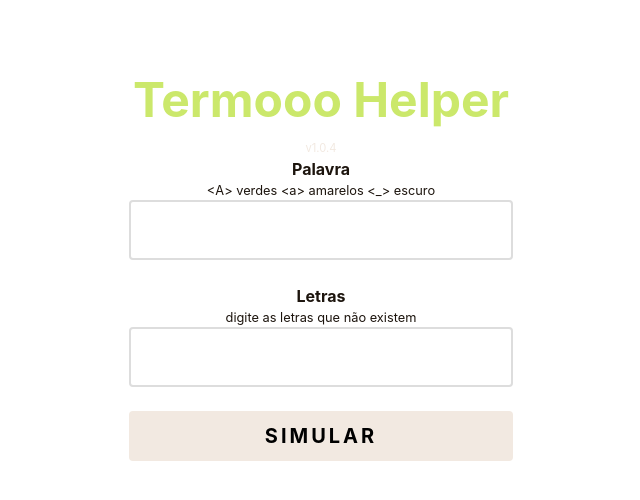
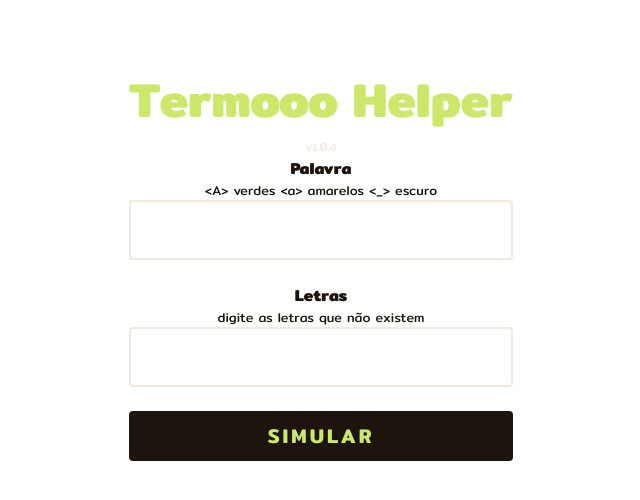
Before and after one commit to plowzzer/termooo-helper, a Next.js app: page / in a window 1280 px wide. Shown: the top 500 px of the page, without its empty margins (319-959 px from the left). Built offline with nearby package versions, Linux system fonts and the light colour scheme.

Commit message:
mitr font

```diff
--- /dev/null
+++ b/pages/_document.tsx
@@ -0,0 +1,22 @@
+import Document, { Html, Head, Main, NextScript } from 'next/document'
+
+class MyDocument extends Document {
+  render() {
+    return (
+      <Html>
+        <Head>
+          <link
+            href="https://fonts.googleapis.com/css2?family=Mitr:wght@300;400;500;600;700&display=swap"
+            rel="stylesheet"
+          />
+        </Head>
+        <body>
+          <Main />
+          <NextScript />
+        </body>
+      </Html>
+    )
+  }
+}
+
+export default MyDocument
--- a/styles/Home.module.css
+++ b/styles/Home.module.css
@@ -27,7 +27,7 @@
 
 .input {
   border-radius: 4px;
-  border: 2px solid #ddd;
+  border: 2px solid #F2E9E1;
   color: #1c140d;
   text-align: center;
   outline: none;
@@ -55,8 +55,9 @@
   border-radius: 4px;
   width: 100%;
   text-transform: uppercase;
-  background-color: #f2e9e1;
-  font-weight: bold;
+  background-color: #1c140d;
+  color: #cbe86b;
+  font-weight: 600;
   cursor: pointer;
   letter-spacing: 3px;
 }
--- a/styles/globals.css
+++ b/styles/globals.css
@@ -9,7 +9,7 @@ html,
 body {
   padding: 0;
   margin: 0;
-  font-family: -apple-system, BlinkMacSystemFont, Segoe UI, Roboto, Oxygen,
+  font-family: Mitr, -apple-system, BlinkMacSystemFont, Segoe UI, Roboto, Oxygen,
     Ubuntu, Cantarell, Fira Sans, Droid Sans, Helvetica Neue, sans-serif;
   background: #fff;
 }
```
